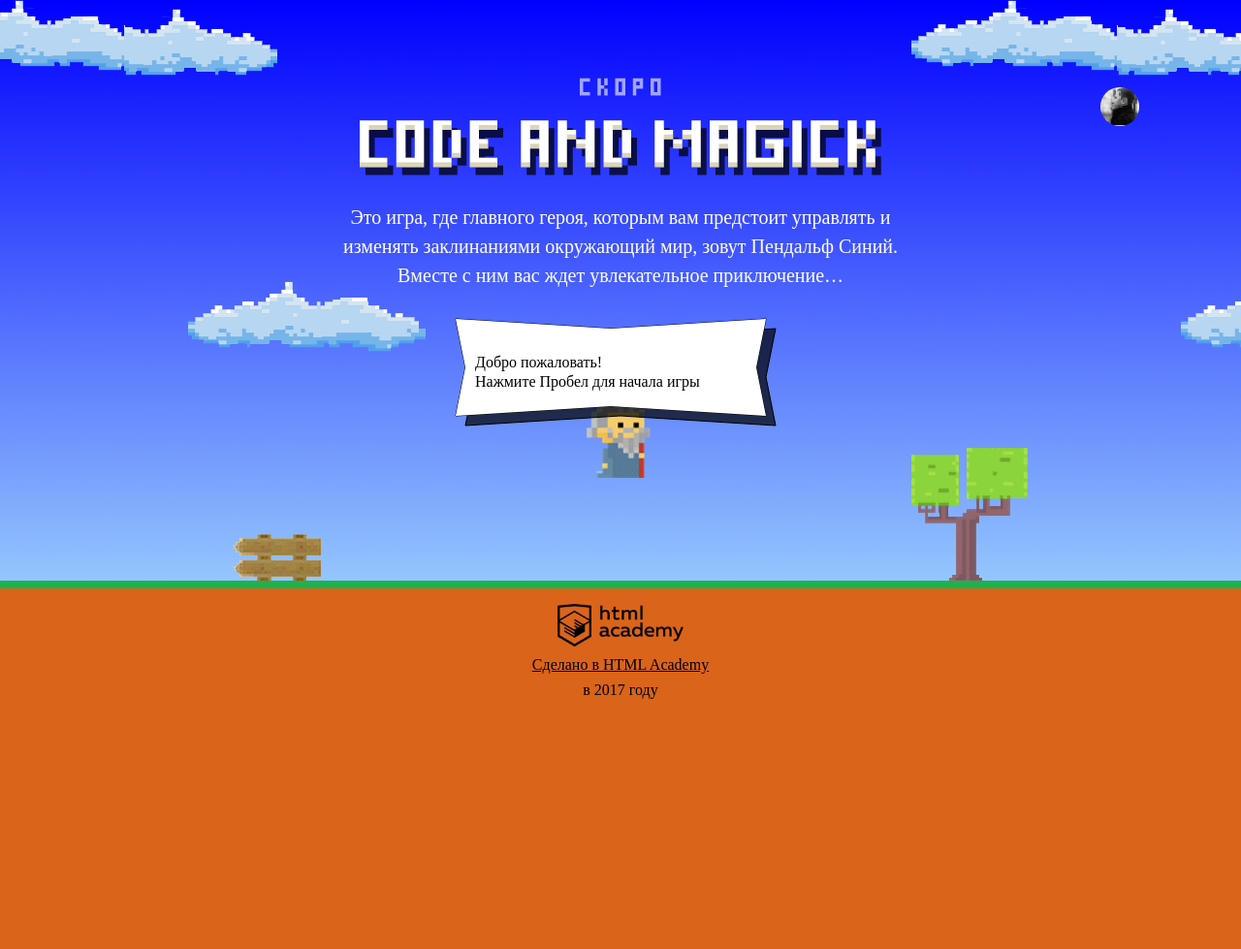
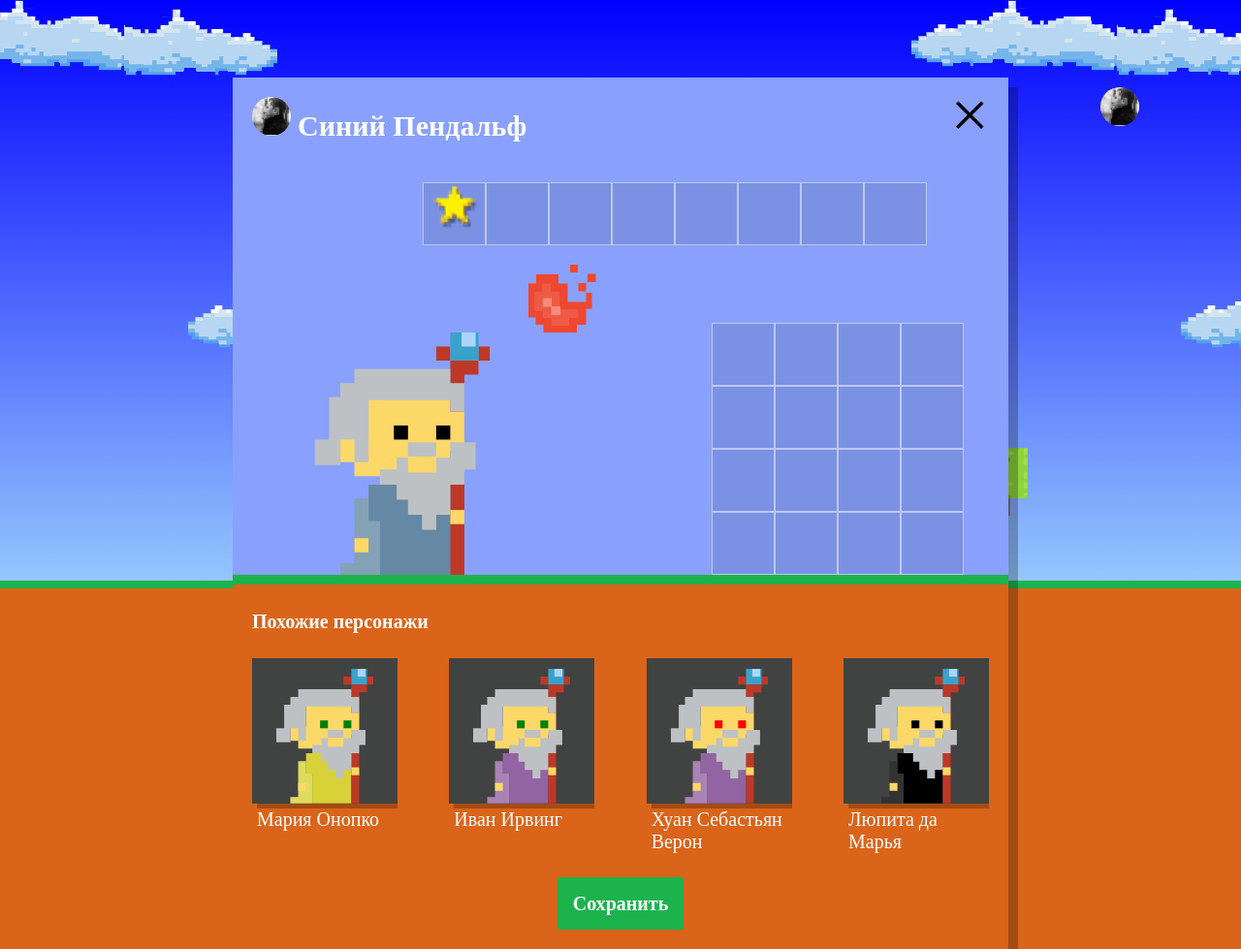
Before and after one commit to GogeH/1188137-code-and-magick-20, a website: page index.html in a window 1280 px wide. Shown: the whole page at 97% size. Before the commit the page ends 800 px from the top, so only its background shows below. Drawn offline with Linux system fonts and the light colour scheme; a web font is replaced by a local one.

Commit message:
Учебный проект: нас орда(3.1)

```diff
--- a/index.html
+++ b/index.html
@@ -211,6 +211,7 @@
 
 <script src="js/stat.js"></script>
 <script src="js/game.js"></script>
+<script src="js/setup.js"></script>
 
 </body>
 </html>
--- /dev/null
+++ b/js/setup.js
@@ -0,0 +1,73 @@
+'use strict';
+
+var userDialog = document.querySelector('.setup');
+userDialog.classList.remove('hidden');
+
+var similarListElement = document.querySelector('.setup-similar-list');
+var similarWizardTemplate = document.querySelector('#similar-wizard-template')
+  .content
+  .querySelector('.setup-similar-item');
+
+var WIZARDS_INFO = {
+  name: ['Иван', 'Хуан Себастьян', 'Мария', 'Кристоф', 'Виктор', 'Юлия', 'Люпита', 'Вашингтон'],
+  surname: ['да Марья', 'Верон', 'Мирабелла', 'Вальц', 'Онопко', 'Топольницкая', 'Нионго', 'Ирвинг'],
+  coatColor: ['rgb(101, 137, 164)', 'rgb(241, 43, 107)', 'rgb(146, 100, 161)', 'rgb(56, 159, 117)', 'rgb(215, 210, 55)', 'rgb(0, 0, 0)'],
+  eyesColor: ['black', 'red', 'blue', 'yellow', 'green']
+};
+
+var moveElements = function (elements) {
+  var mixedElements = elements.slice();
+  for (var i = mixedElements.length - 1; i > 0; i--) {
+    var j = Math.floor(Math.random() * (i + 1));
+    var swap = mixedElements[i];
+    mixedElements[i] = mixedElements[j];
+    mixedElements[j] = swap;
+  }
+
+  return mixedElements;
+};
+
+var selectRandomElement = function (elements) {
+  var randomElement = Math.floor(Math.random() * elements.length);
+  return elements[randomElement];
+};
+
+var renderWizard = function (wizard) {
+  var wizardElement = similarWizardTemplate.cloneNode(true);
+
+  wizardElement.querySelector('.setup-similar-label').textContent = wizard.name + ' ' + wizard.surname;
+  wizardElement.querySelector('.wizard-coat').style.fill = wizard.coatColor;
+  wizardElement.querySelector('.wizard-eyes').style.fill = wizard.eyesColor;
+
+  return wizardElement;
+};
+
+var generateWizards = function () {
+  var moveWizardName = moveElements(WIZARDS_INFO.name);
+  var moveWizardSurname = moveElements(WIZARDS_INFO.surname);
+
+  var wizards = [];
+  for (var i = 0; i < 4; i++) {
+    wizards.push({
+      name: moveWizardName[i],
+      surname: moveWizardSurname[i],
+      coatColor: selectRandomElement(WIZARDS_INFO.coatColor),
+      eyesColor: selectRandomElement(WIZARDS_INFO.eyesColor)
+    });
+  }
+  return wizards;
+};
+
+var renderWizards = function () {
+  var similarWizards = generateWizards();
+  var fragment = document.createDocumentFragment();
+
+  for (var i = 0; i < similarWizards.length; i++) {
+    fragment.appendChild(renderWizard(similarWizards[i]));
+  }
+  similarListElement.appendChild(fragment);
+};
+
+renderWizards();
+
+userDialog.querySelector('.setup-similar').classList.remove('hidden');
```
